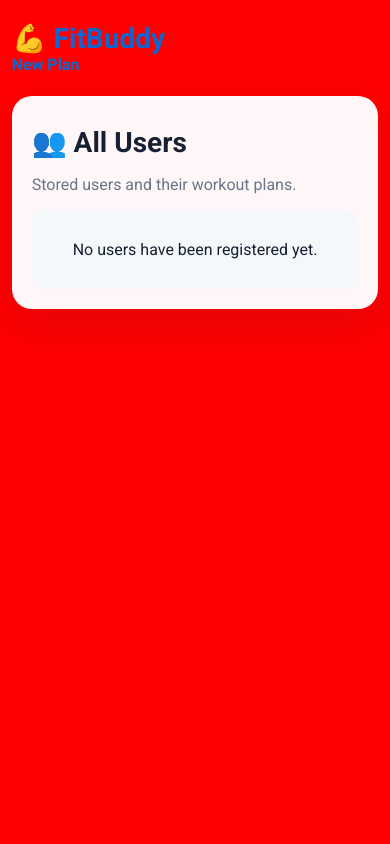
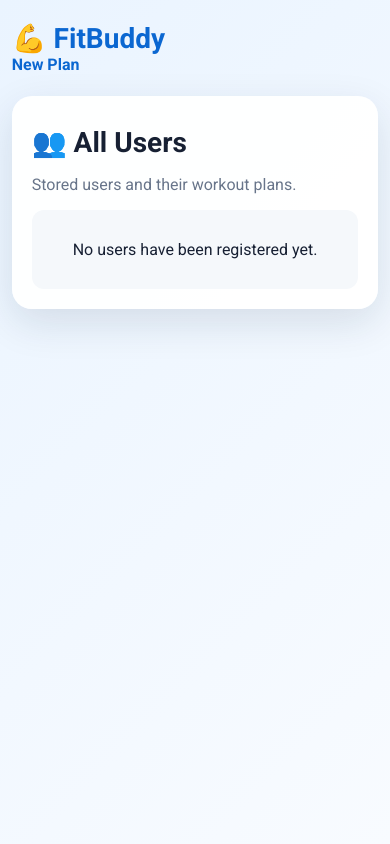
Before and after one commit to sharmiladharanidharan72007-create/FitBuddy-AI-Fitness, a FastAPI app: page /view-all-users in a window 390 px wide. Run offline with FastAPI, Linux system fonts and the light colour scheme.

Commit message:
updating page design

````diff
--- a/static/style.css
+++ b/static/style.css
@@ -444,10 +444,6 @@ summary {
     .day-number {
         width: 42px;
         height: 42px;
-        font-size: 17px;
+        font-size: 17PX;
     }
 }
-
-body{
-    background:red !important;
-}
--- a/templates/result.html
+++ b/templates/result.html
@@ -1,4 +1,4 @@
-```html
+
 <!DOCTYPE html>
 <html lang="en">
 <head>
````
